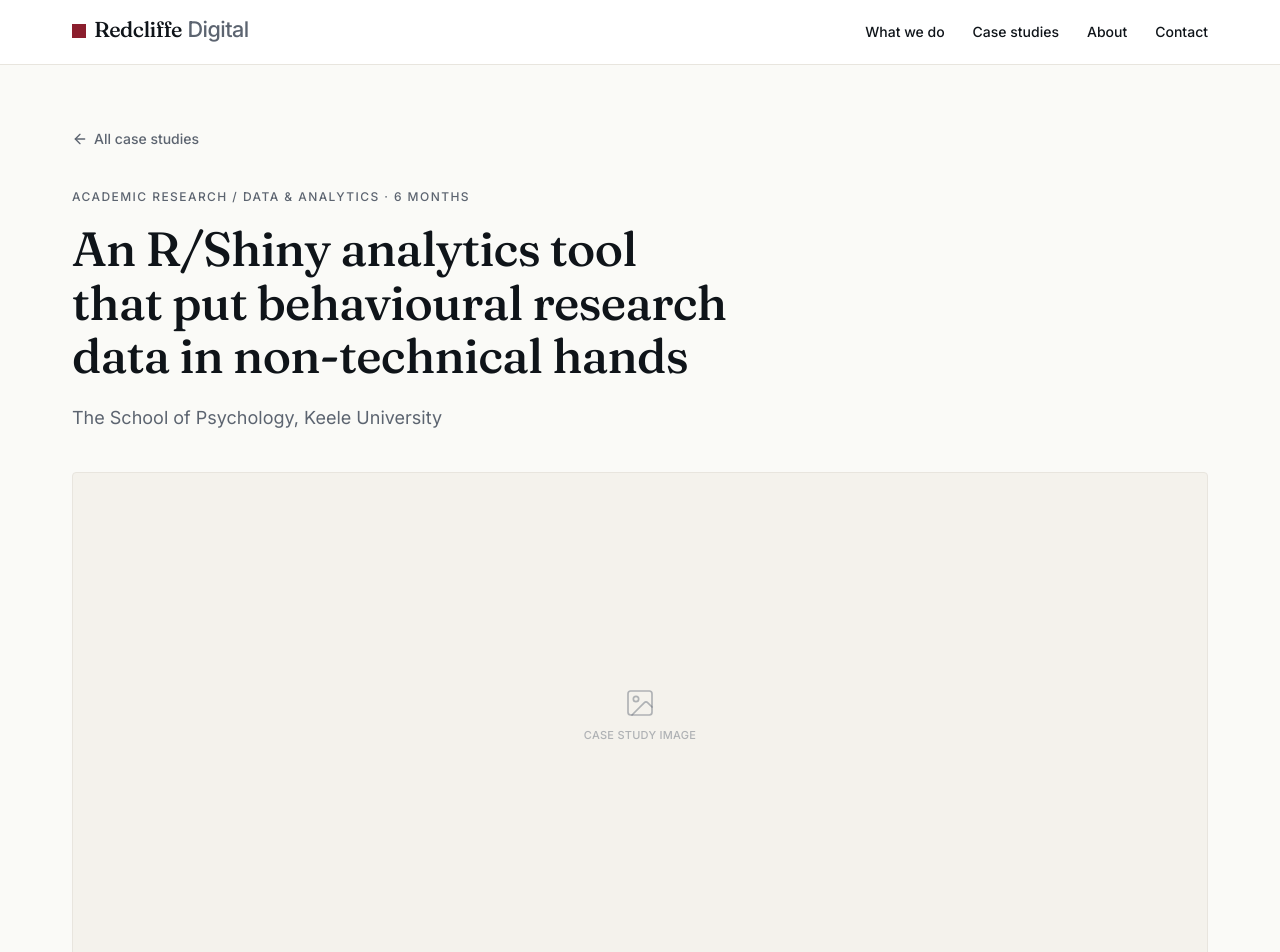
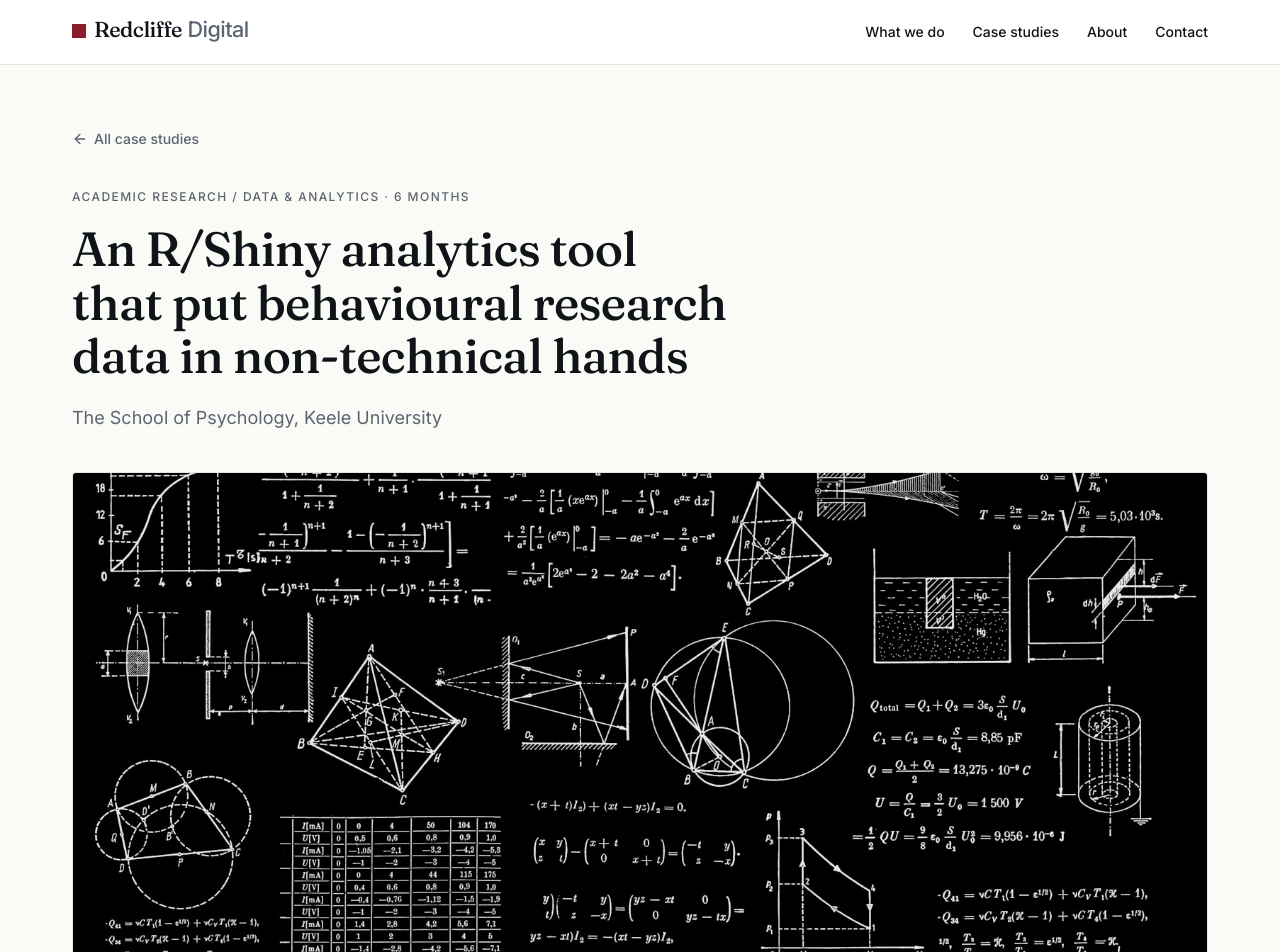
Before and after one commit to Redcliffe-Digital/website, a Next.js app: page /case-studies/behavioural-research-analytics-tool in a window 1280 px wide. Shown: the top 952 px of the page. Built offline with nearby package versions, Linux system fonts and the light colour scheme.

Commit message:
Add banner image to Keele University case study

```diff
--- a/src/content/case-studies.ts
+++ b/src/content/case-studies.ts
@@ -124,6 +124,7 @@ export const caseStudiesBefore: CaseStudy[] = [
   },
   {
     slug: 'behavioural-research-analytics-tool',
+    image: '/images/case-research-analytics.jpg',
     sector: 'Academic research / Data & analytics',
     title: 'An R/Shiny analytics tool that put behavioural research data in non-technical hands',
     excerpt:
@@ -317,6 +318,7 @@ export const caseStudiesDb: CaseStudy[] = [
   },
   {
     slug: 'behavioural-research-analytics-tool',
+    image: '/images/case-research-analytics.jpg',
     sector: 'Academic research / Data & analytics',
     title: 'An R/Shiny analytics tool that put behavioural research data in non-technical hands',
     excerpt:
```
Also changed, not shown: public/images/case-research-analytics.jpg (added).
